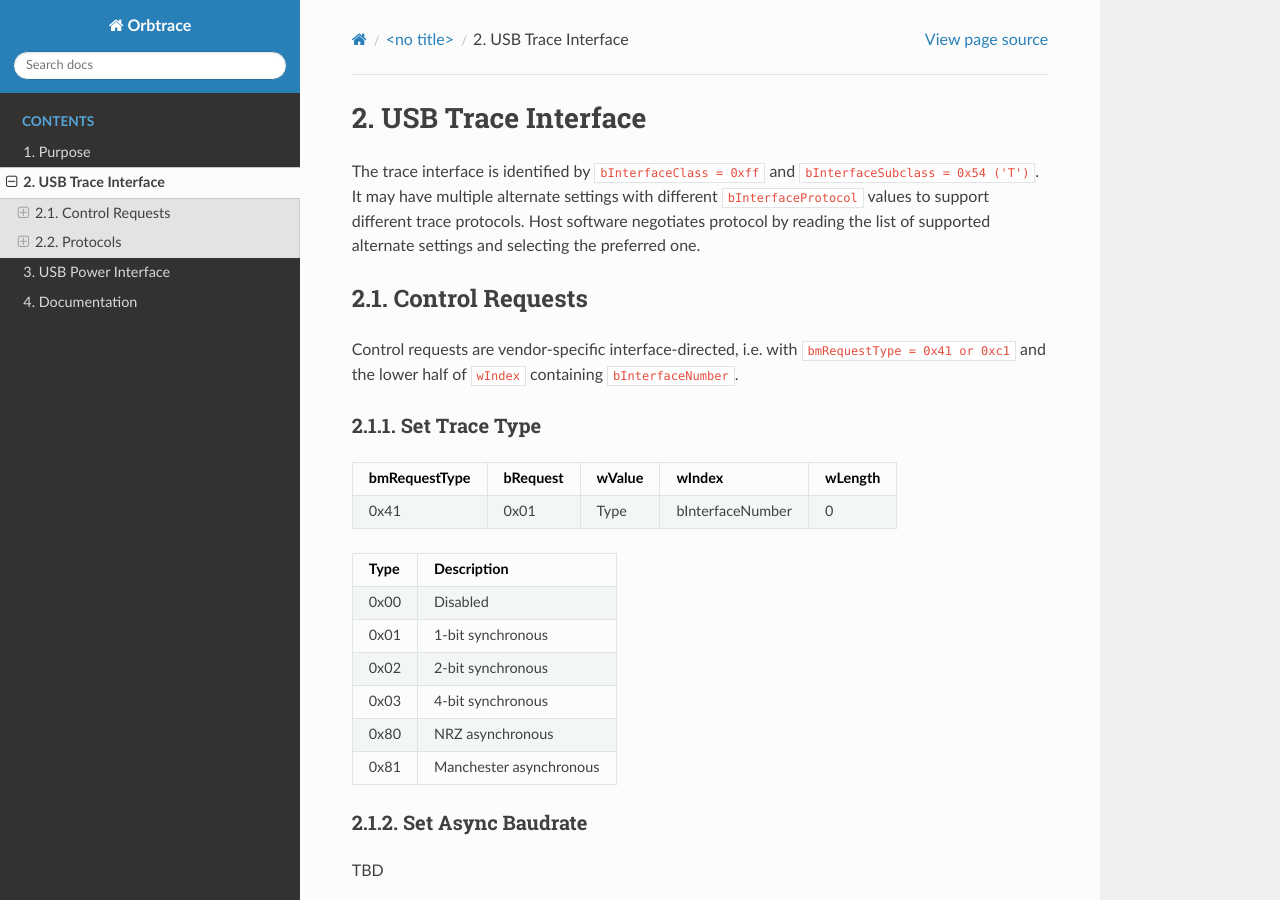
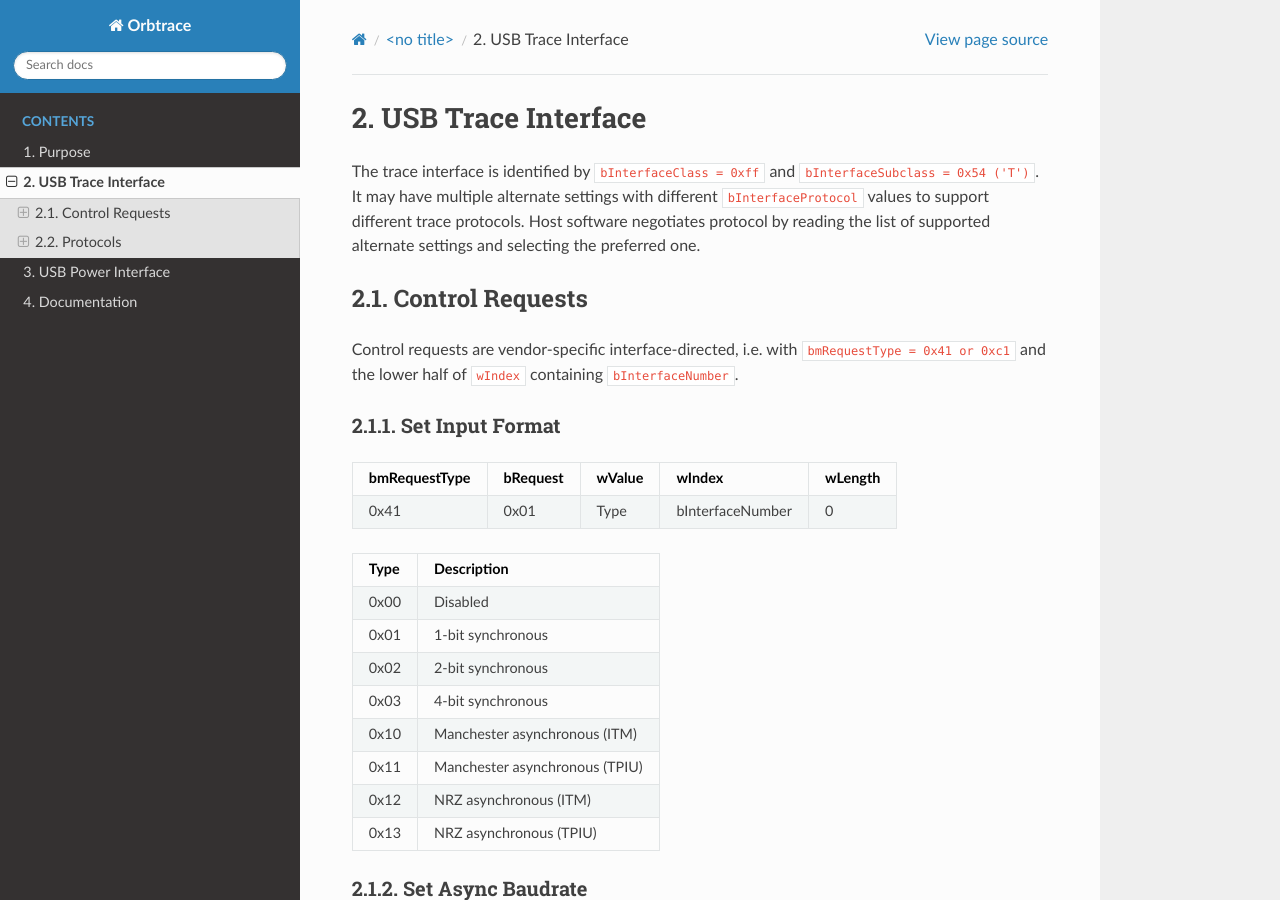
Before and after one commit to orbcode/orbtrace, a Sphinx documentation site: the page built from docs/source/developers/usb_trace_interface.rst, in a window 1280 px wide and 900 px high. Built offline with Sphinx 7.4.7 and the Read the Docs theme 2.0.0, drawn with Linux system fonts in a browser that asks for light colours.

Commit message:
trace: Update USB spec for input format selection.

```diff
--- a/docs/source/developers/usb_trace_interface.rst
+++ b/docs/source/developers/usb_trace_interface.rst
@@ -11,8 +11,8 @@ Control Requests
 Control requests are vendor-specific interface-directed, i.e. with ``bmRequestType = 0x41 or 0xc1``
 and the lower half of ``wIndex`` containing ``bInterfaceNumber``.
 
-Set Trace Type
-^^^^^^^^^^^^^^
+Set Input Format
+^^^^^^^^^^^^^^^^
 
 =============  ========  ======  ================  =======
 bmRequestType  bRequest  wValue  wIndex            wLength
@@ -21,16 +21,18 @@ bmRequestType  bRequest  wValue  wIndex            wLength
 =============  ========  ======  ================  =======
 
 
-=====  =======================
+=====  ==============================
 Type   Description
-=====  =======================
+=====  ==============================
 0x00   Disabled
 0x01   1-bit synchronous
 0x02   2-bit synchronous
 0x03   4-bit synchronous
-0x80   NRZ asynchronous
-0x81   Manchester asynchronous
-=====  =======================
+0x10   Manchester asynchronous (ITM)
+0x11   Manchester asynchronous (TPIU)
+0x12   NRZ asynchronous (ITM)
+0x13   NRZ asynchronous (TPIU)
+=====  ==============================
 
 Set Async Baudrate
 ^^^^^^^^^^^^^^^^^^
```
Also changed, not shown: 3 other files.
